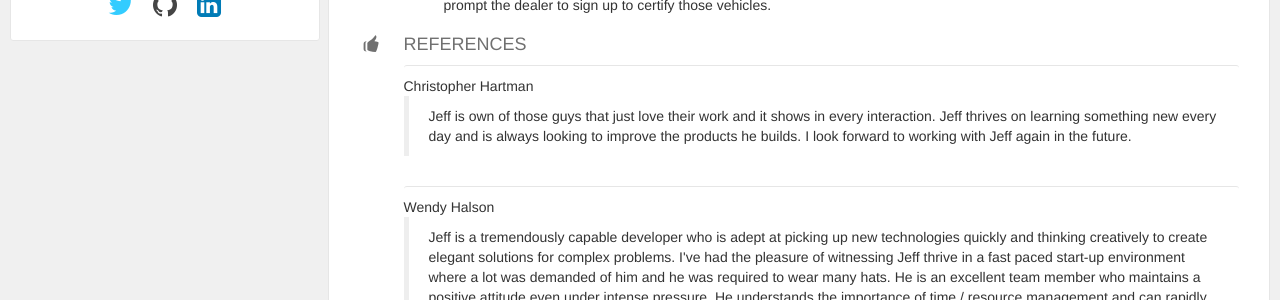
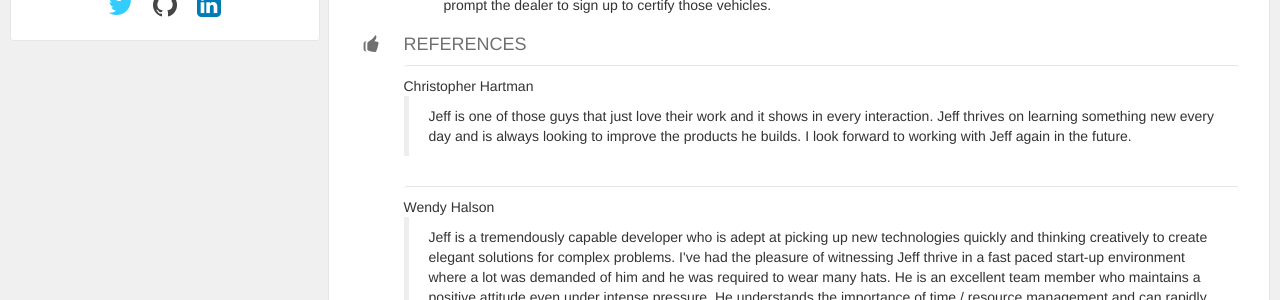
Before and after one commit to jeffskelton3/jeffskelton3.github.io, a Jekyll site: the page built from index.html, in a window 1280 px wide and 900 px high, scrolled down 1845 px. Shown: the part 472-772 px from the top of the window. Built offline with Jekyll 4.4.1, drawn with Linux system fonts in a browser that asks for light colours; nearby versions of some CDN libraries.

Commit message:
typo fix

```diff
--- a/_data/resume.json
+++ b/_data/resume.json
@@ -201,7 +201,7 @@
   "references": [
     {
       "name": "Christopher Hartman",
-      "reference": "Jeff is own of those guys that just love their work and it shows in every interaction. Jeff thrives on learning something new every day and is always looking to improve the products he builds. I look forward to working with Jeff again in the future."
+      "reference": "Jeff is one of those guys that just love their work and it shows in every interaction. Jeff thrives on learning something new every day and is always looking to improve the products he builds. I look forward to working with Jeff again in the future."
     },
     {
       "name": "Wendy Halson",
```
